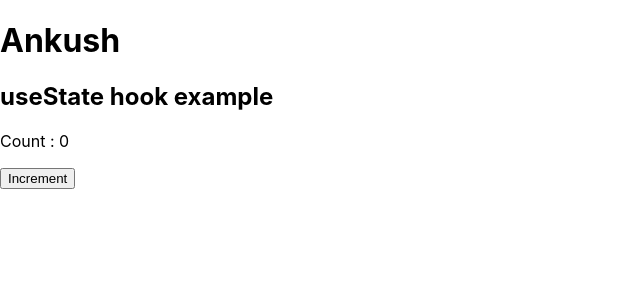
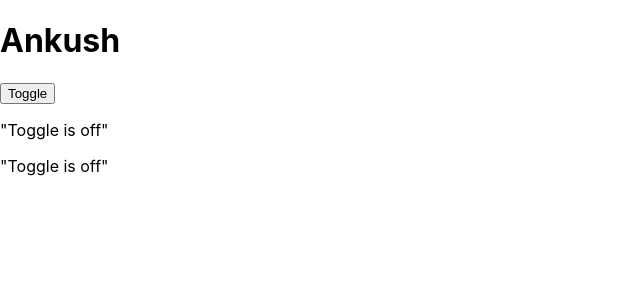
Before and after one commit to ankushpille/my-contrib-react-app, a React (Create React App) app: page / in a window 1280 px wide. Shown: the top 300 px of the page, without its empty margins (0-640 px from the left). Built offline with nearby package versions, Linux system fonts and the light colour scheme.

Commit message:
usecontext implementation

```diff
--- a/src/App.js
+++ b/src/App.js
@@ -1,7 +1,12 @@
 // import logo from './logo.svg';
 // import './App.css';
 
-import Usestateex from "./hooks/Usestateex";
+import Usecontextex from "./hooks/Usecontextex";
+
+
+
+
+
 
 function App() {
   return (
@@ -9,7 +14,7 @@ function App() {
       {/* <countContext.Provider value={{count}}> */}
         <div className="App">
           <h1>Ankush</h1>
-          <Usestateex/>
+          <Usecontextex/>
         </div>
 
     </>
--- /dev/null
+++ b/src/hooks/Usecontextex.js
@@ -0,0 +1,48 @@
+import { useState,createContext,useContext } from "react";
+
+const ToggleContext = createContext();
+
+function Usecontextex(){
+        const[isToggle,setToggle] = useState(false);
+
+
+      return(
+        <>
+         <ToggleContext.Provider value = {{isToggle,setToggle}}>
+         <ChildToggle/>
+         <ChildDisplay/>
+       </ToggleContext.Provider>
+        </>
+      )
+}
+
+function ChildToggle(){
+    const {setToggle} = useContext(ToggleContext);
+    return(
+        <>
+        <button onClick={() => setToggle(prev => !prev)}>Toggle</button>
+        </>
+    )
+}
+
+function ChildDisplay(){
+    const  {isToggle}  = useContext(ToggleContext);
+    return(
+        <>
+           {isToggle  ? <p> "Toggle is on"</p> : <p>"Toggle is off"</p>}
+           <Grandchild />
+        </>
+    )
+}
+
+function Grandchild(){
+    const  {isToggle}  = useContext(ToggleContext);
+    return(
+        <>
+           {isToggle  ? <p> "Toggle is on"</p> : <p>"Toggle is off"</p>}
+        </>
+    )
+}
+
+
+export default Usecontextex;
```
Also changed, not shown: src/hooks/Useeffectex.js (added, +40 -0 lines).
